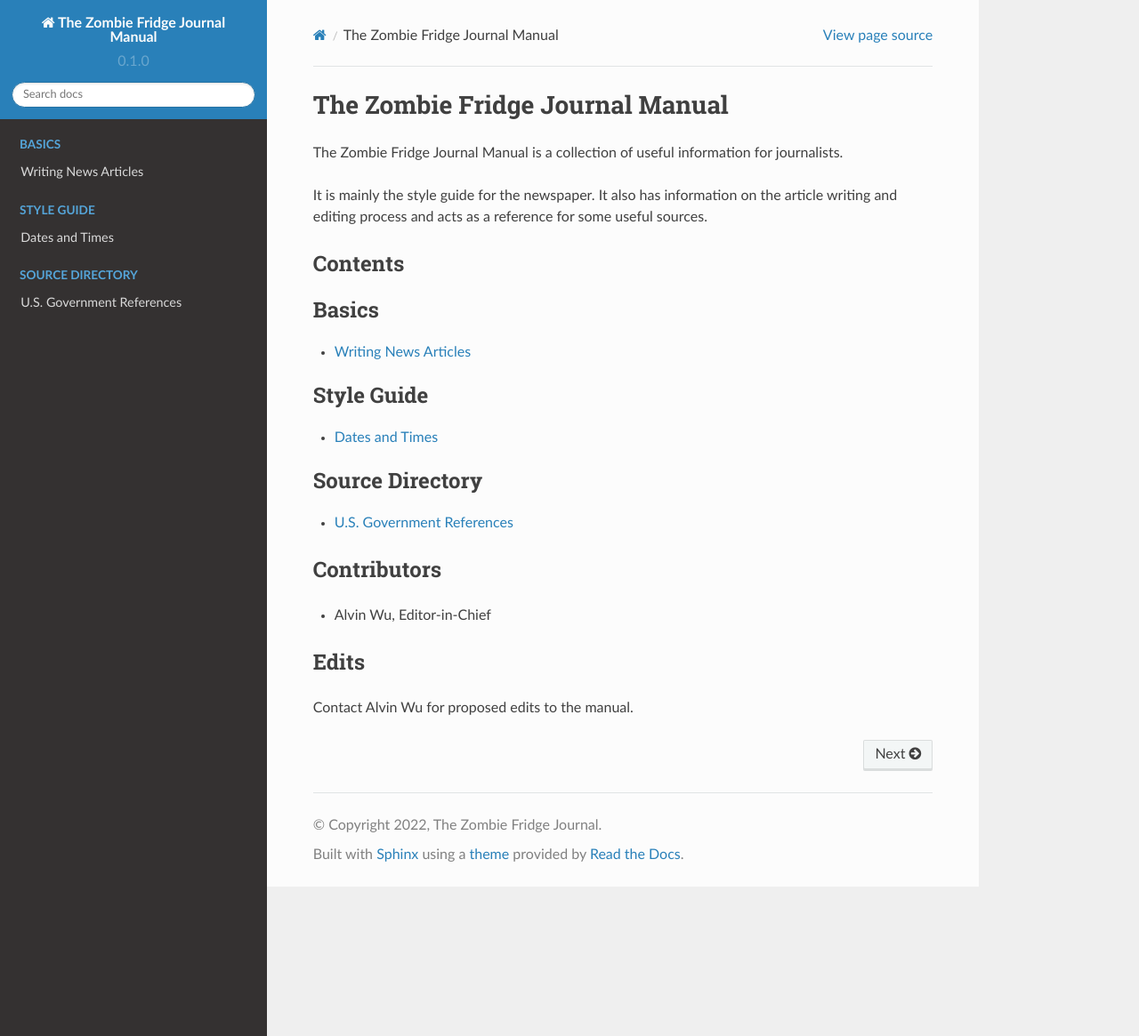
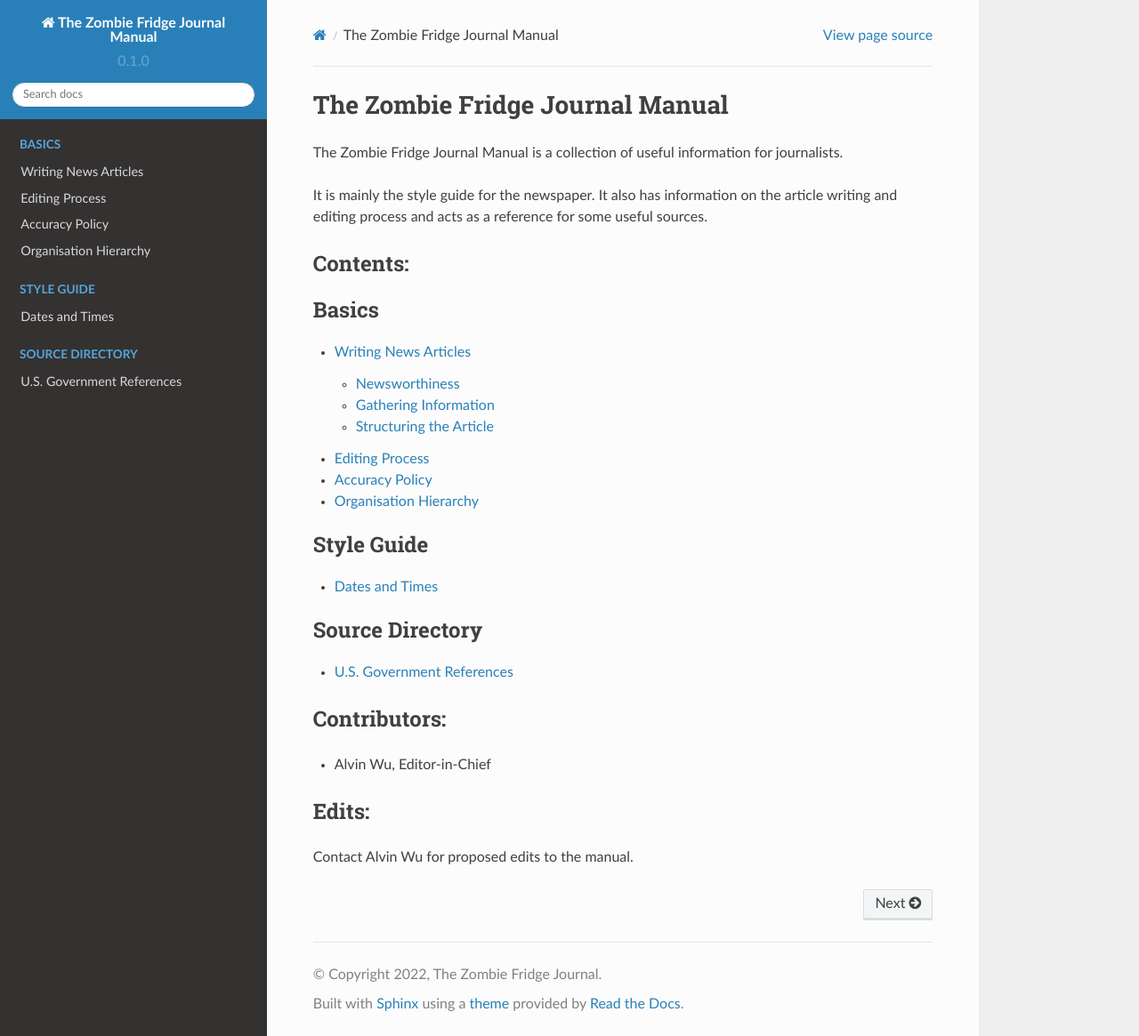
Before and after one commit to theZFJ/manual, a Sphinx documentation site: the page built from docs/index.rst, in a window 1280 px wide and 1165 px high. Shown: the whole window at 89% size. Built offline with Sphinx 7.4.7 and the Read the Docs theme 2.0.0, drawn with Linux system fonts in a browser that asks for light colours.

Commit message:
writing news articles

```diff
--- /dev/null
+++ b/docs/accuracyAndCorrections.rst
@@ -0,0 +1,4 @@
+Accuracy Policy
+===============
+
+ZFJ accuracy and corrections policy.
--- /dev/null
+++ b/docs/editingProcess.rst
@@ -0,0 +1,2 @@
+Editing Process
+===============
--- a/docs/index.rst
+++ b/docs/index.rst
@@ -5,13 +5,16 @@ The Zombie Fridge Journal Manual is a collection of useful information for journ
 
 It is mainly the style guide for the newspaper. It also has information on the article writing and editing process and acts as a reference for some useful sources.
 
-Contents
---------
+Contents:
+---------
 
 .. toctree::
    :caption: Basics
 
    Writing News Articles <writingNewsArticles>
+   Editing Process <editingProcess>
+   Accuracy Policy <accuracyAndCorrections>
+   Organisation Hierarchy <orgHierarchy>
 
 .. toctree::
    :caption: Style Guide
--- /dev/null
+++ b/docs/orgHierarchy.rst
@@ -0,0 +1,2 @@
+Organisation Hierarchy
+======================
```
Also changed, not shown: other parts of docs/index.rst (+4 -4 lines), docs/writingNewsArticles.rst (+60 -0 lines).
